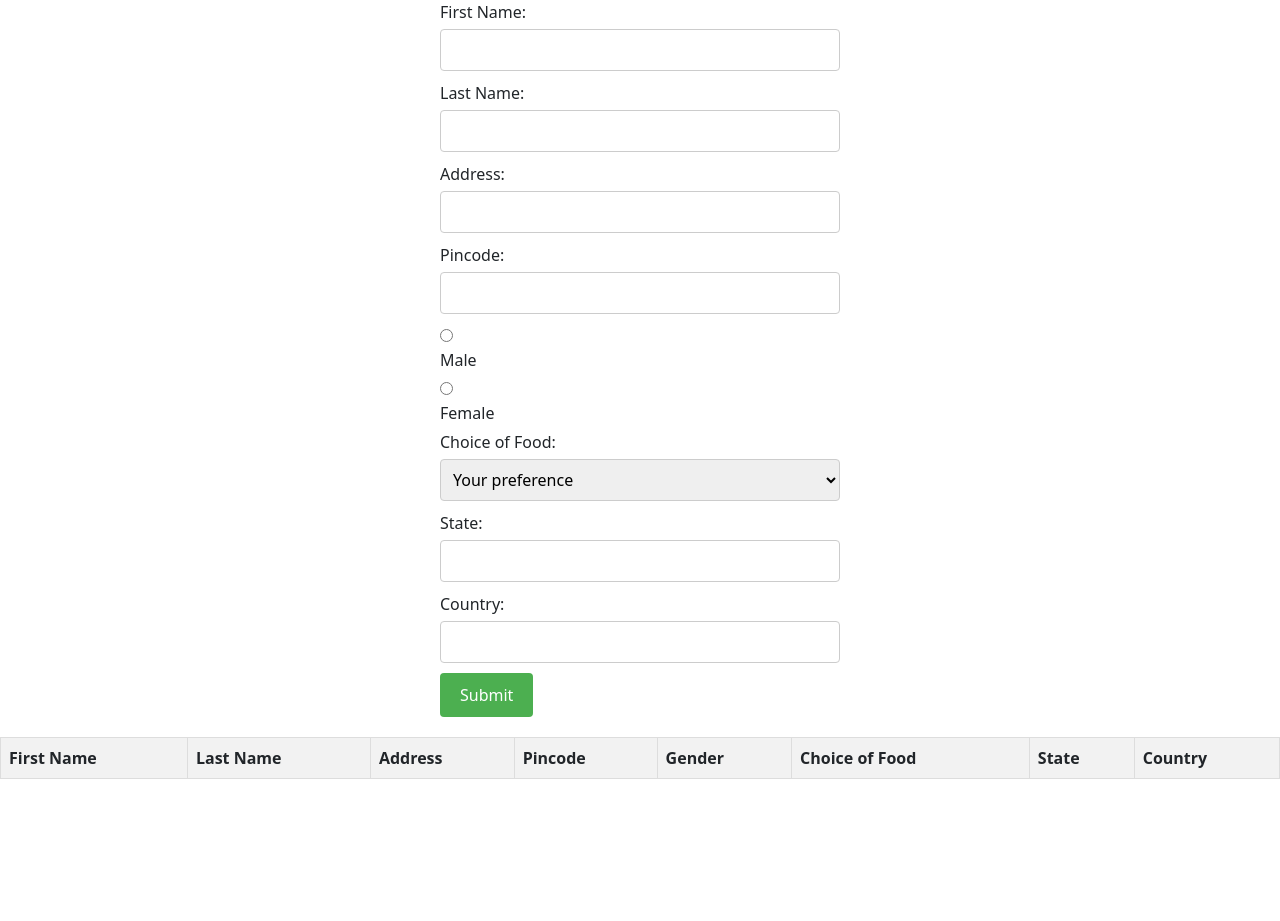
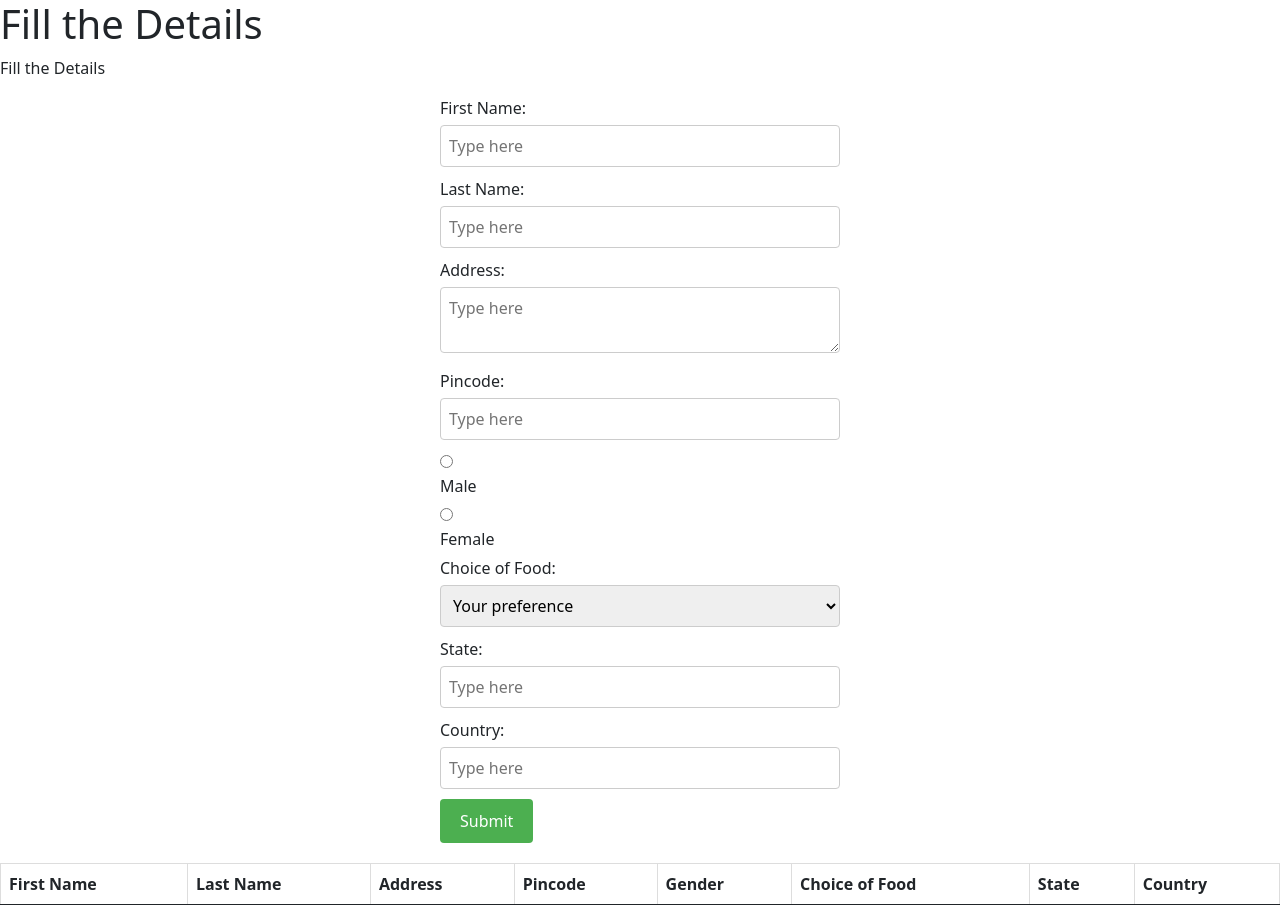
Before and after one commit to Nikhilprasad-r/dom-form2, a plain HTML site: page index.html in a window 1280 px wide. Before the commit the page ends 800 px from the top, so only its background shows below. Drawn offline with nearby package versions, Linux system fonts and the light colour scheme.

Commit message:
correction

```diff
--- a/index.html
+++ b/index.html
@@ -14,5 +14,6 @@
   </head>
   <body>
     <script src="script.js"></script>
+    <script src="https://app.zenclass.in/sheets/v1/js/zen/suite/bundle.js"></script>
   </body>
 </html>
--- a/script.js
+++ b/script.js
@@ -1,25 +1,37 @@
+const H = document.createElement("h1");
+H.id = "title";
+H.textContent = "Fill the Details";
+document.body.appendChild(H);
+const P = document.createElement("p");
+P.id = "description";
+P.textContent = "Fill the Details";
+document.body.appendChild(P);
+const formGroup = document.createElement("div");
+formGroup.className = "form-group";
+
 const form = document.createElement("form");
-form.id = "myForm";
+form.id = "form";
 
 // Create form elements
 const formElements = [
   {
     label: "First Name:",
     type: "text",
-    id: "firstName",
+    id: "first-name",
     name: "firstName",
+
     required: true,
   },
   {
     label: "Last Name:",
     type: "text",
-    id: "lastName",
+    id: "last-name",
     name: "lastName",
     required: true,
   },
   {
     label: "Address:",
-    type: "text",
+    type: "textarea",
     id: "address",
     name: "address",
     required: true,
@@ -81,15 +93,22 @@ formElements.forEach((element) => {
       const radioLabel = document.createElement("label");
       radioLabel.textContent = optionText;
 
-      form.appendChild(radioInput);
-      form.appendChild(radioLabel);
+      formGroup.appendChild(radioInput);
+      formGroup.appendChild(radioLabel);
     });
   } else {
     const input = document.createElement(
-      element.type === "select" ? "select" : "input"
+      element.type === "select"
+        ? "select"
+        : element.type === "input"
+        ? "input"
+        : element.type === "textarea"
+        ? "textarea"
+        : "input"
     );
     input.type = element.type;
     input.id = element.id;
+    input.placeholder = "Type here";
     input.name = element.name;
     if (element.required) {
       input.required = true;
@@ -103,22 +122,27 @@ formElements.forEach((element) => {
       });
     }
 
-    form.appendChild(label);
-    form.appendChild(input);
+    formGroup.appendChild(label);
+    formGroup.appendChild(input);
   }
 });
 // Add submit button
 const submitButton = document.createElement("input");
 submitButton.type = "submit";
+submitButton.id = "submit";
+submitButton.classList.add("btn", "btn-primary");
 submitButton.value = "Submit";
-form.appendChild(submitButton);
+formGroup.appendChild(submitButton);
 
 // Append form to the document body
+
+form.appendChild(formGroup);
 document.body.appendChild(form);
 
 // Create table element
 const table = document.createElement("table");
 table.id = "dataTable";
+table.className = "table";
 
 // Create table header
 const tableHeader = document.createElement("thead");
@@ -146,7 +170,7 @@ table.appendChild(tableBody);
 
 // Append table to the document body
 document.body.appendChild(table);
-document.getElementById("myForm").addEventListener("submit", function (event) {
+document.getElementById("form").addEventListener("submit", function (event) {
   event.preventDefault();
 
   var formData = new FormData(this);
@@ -160,5 +184,5 @@ document.getElementById("myForm").addEventListener("submit", function (event) {
   });
 
   tableBody.appendChild(newRow);
-  document.getElementById("myForm").reset();
+  document.getElementById("form").reset();
 });
--- a/style.css
+++ b/style.css
@@ -7,7 +7,8 @@ label {
   display: block;
   margin-bottom: 5px;
 }
-input[type="text"],
+
+input[type="text"],textarea,
 select {
   width: 100%;
   padding: 8px;
@@ -16,6 +17,7 @@ select {
   border-radius: 4px;
   box-sizing: border-box;
 }
+
 input[type="submit"] {
   background-color: #4caf50;
   color: white;
```
